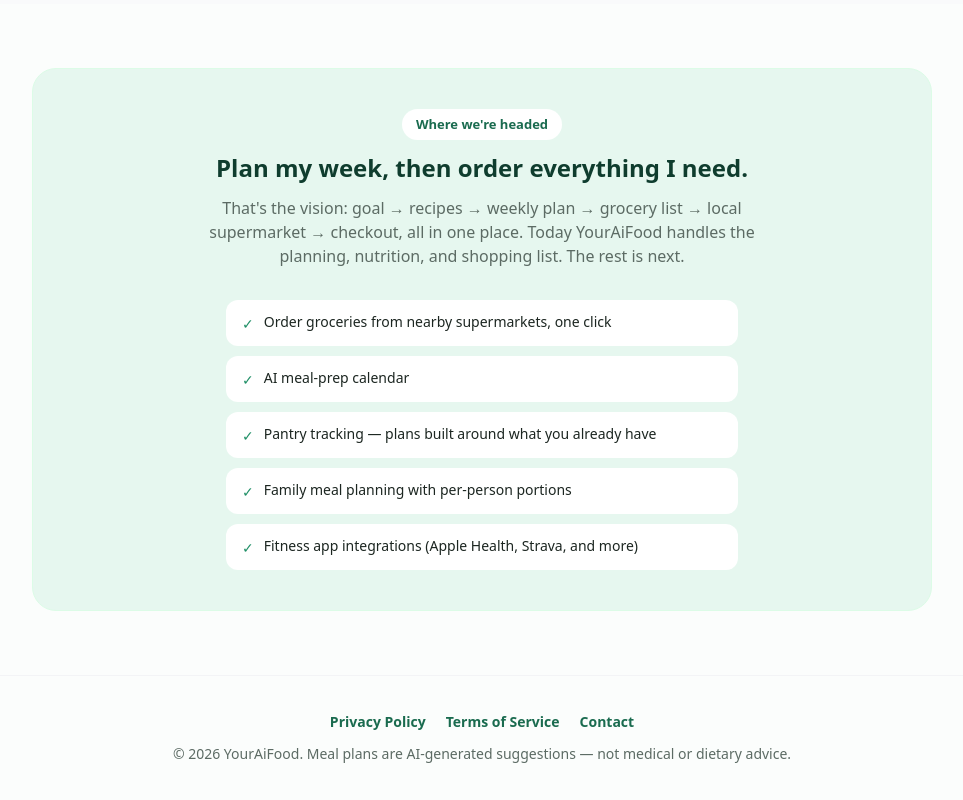
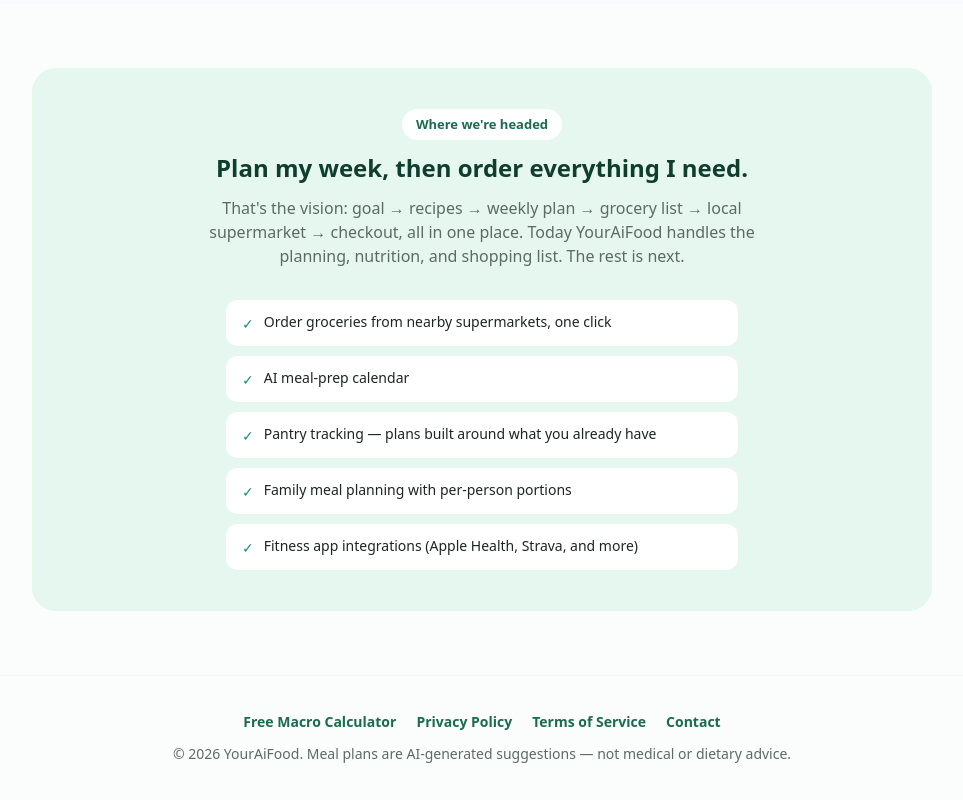
Before and after one commit to usario172332/youraifood-app, a Next.js app in the folder youraifood-app/: page / in a window 1280 px wide. Shown: the part 8445-9245 px from the top of the page, without its empty margins (286-1249 px from the left). Built offline with nearby package versions, Linux system fonts and the light colour scheme; no server answers.

Commit message:
Update Footer.jsx

```diff
--- a/youraifood-app/components/Footer.jsx
+++ b/youraifood-app/components/Footer.jsx
@@ -4,7 +4,7 @@ export default function Footer() {
   return (
     <footer className="border-t border-gray-100 px-6 py-9 text-center text-sm text-ink-soft">
       <div className="mx-auto mb-3 flex max-w-[1120px] flex-wrap items-center justify-center gap-x-5 gap-y-2">
-        <Link href="/privacy" className="font-semibold text-green-700 hover:underline">
+        <Link href="/tools/macro-calculator" className="font-semibold text-green-700 hover:underline">Free Macro Calculator</Link><Link href="/privacy" className="font-semibold text-green-700 hover:underline">
           Privacy Policy
         </Link>
         <Link href="/terms" className="font-semibold text-green-700 hover:underline">
```
